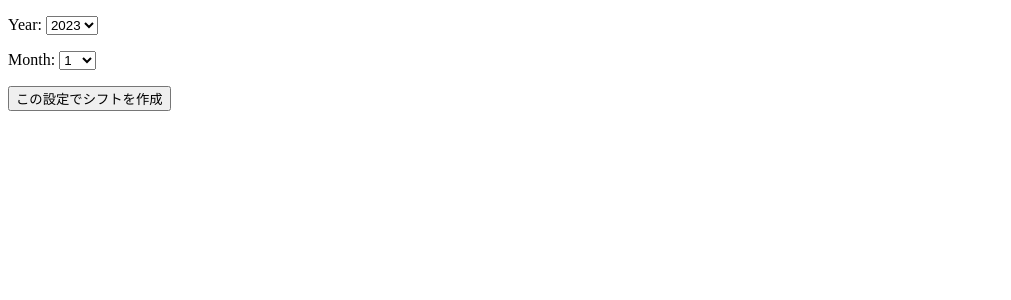
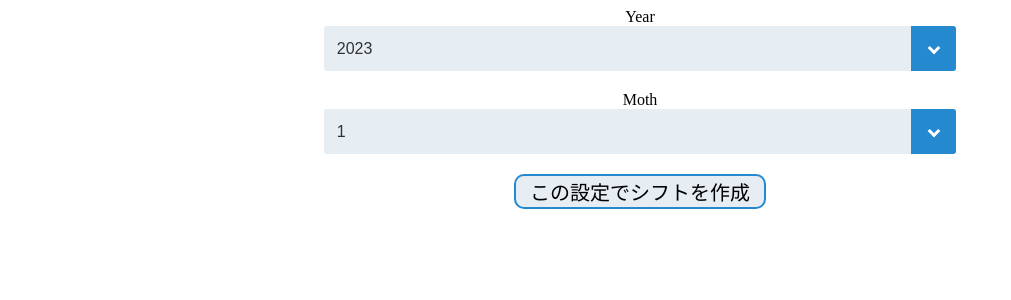
Before and after one commit to Da-Tsuchi/Hack, a Django app: page /shift_manage/ in a window 1280 px wide. Shown: the top 300 px of the page, without its empty margins (0-1011 px from the left). Run offline with Django 4.2, Linux system fonts and the light colour scheme; the visitor is signed in with stand-in values (Sample User, id 1).

Commit message:
UIほぼ完成

```diff
--- a/shift/my_shift_app/forms.py
+++ b/shift/my_shift_app/forms.py
@@ -8,14 +8,18 @@ class MonthYearForm(forms.Form):
     year = forms.ChoiceField(choices=YEARS)
     month = forms.ChoiceField(choices=MONTHS)
 
-class TeacherForm(forms.ModelForm):
-    class Meta:
-        model = Teacher
-        fields = ['teacher_number', 'name']  # フォームにteacher_numberフィールドを追加
-
 class TeacherNameChoiceField(forms.ModelChoiceField):
     def label_from_instance(self, obj):
         return obj.name
+
+class TeacherForm(forms.ModelForm):
+    teacher_name = TeacherNameChoiceField(queryset=Teacher.objects.all(), to_field_name="teacher_number")
+
+    class Meta:
+        model = Teacher
+        fields = ['teacher_number', 'name', 'teacher_name']  # フォームにteacher_numberフィールドを追加
+
+
 
 class StudentForm(forms.ModelForm):
     teacher = TeacherNameChoiceField(queryset=Teacher.objects.all(), to_field_name="teacher_number")
--- /dev/null
+++ b/shift/my_shift_app/static/my_shift_app/shift_manage_style.css
@@ -0,0 +1,118 @@
+body{
+    text-align: center;
+}
+
+.year{
+    margin:0 auto;
+    margin-bottom: 20px;
+    width: 50%;
+}
+
+.year label{
+    position: relative;
+    width: 50%;
+}
+
+.year label  ::before {
+    position: absolute;
+    content: '';
+    pointer-events: none;
+    display: inline-block;
+    right: 0;
+    width: 2.8em;
+    height: 2.8em;
+    border-radius: 0 3px 3px 0;
+    background-color: #2589d0;
+}
+.year label ::after {
+    position: absolute;
+    content: '';
+    pointer-events: none;
+    position: absolute;
+    top: 50%;
+    right: 1.4em;
+    transform: translate(50%, -50%) rotate(45deg);
+    width: 6px;
+    height: 6px;
+    border-bottom: 3px solid #fff;
+    border-right: 3px solid #fff;
+}
+.year select {
+    width: 100%;
+    font-size: 20px;
+    appearance: none;
+    min-width: 230px;
+    height: 2.8em;
+    padding: .4em 3.6em .4em .8em;
+    border: none;
+    border-radius: 3px;
+    background-color: #e6edf3;
+    color: #333;
+    font-size: 1em;
+    cursor: pointer;
+}
+.year select:focus {
+    outline: 2px solid #2589d0;
+}
+
+.month{
+    margin:0 auto;
+    margin-bottom: 20px;
+    width: 50%;
+}
+
+.month label{
+    position: relative;
+    margin-bottom: 20px;
+    width: 50%;
+}
+
+.month label  ::before {
+    position: absolute;
+    content: '';
+    pointer-events: none;
+    display: inline-block;
+    right: 0;
+    width: 2.8em;
+    height: 2.8em;
+    border-radius: 0 3px 3px 0;
+    background-color: #2589d0;
+}
+.month label ::after {
+    position: absolute;
+    content: '';
+    pointer-events: none;
+    position: absolute;
+    top: 50%;
+    right: 1.4em;
+    transform: translate(50%, -50%) rotate(45deg);
+    width: 6px;
+    height: 6px;
+    border-bottom: 3px solid #fff;
+    border-right: 3px solid #fff;
+}
+.month select {
+    width: 100%;
+    font-size: 20px;
+    appearance: none;
+    min-width: 230px;
+    height: 2.8em;
+    padding: .4em 3.6em .4em .8em;
+    border: none;
+    border-radius: 3px;
+    background-color: #e6edf3;
+    color: #333;
+    font-size: 1em;
+    cursor: pointer;
+}
+.month select:focus {
+    outline: 2px solid #2589d0;
+}
+
+.btn-submit{
+    font-size: 20px;
+    width: 20%;
+    background-color:#e6edf3;
+    border-radius: 10px;
+    border: 2px solid #2589d0;
+}
--- a/shift/my_shift_app/static/my_shift_app/student_style.css
+++ b/shift/my_shift_app/static/my_shift_app/student_style.css
@@ -85,10 +85,9 @@ body{
 
 .btn-submit{
     font-size: 20px;
-    width: 20%;
+    width: 10%;
     background-color:#e6edf3;
     border-radius: 10px;
-    border: 2px solid #2589d0;
 }
 
 table{
--- a/shift/my_shift_app/templates/my_shift_app/shift_manage.html
+++ b/shift/my_shift_app/templates/my_shift_app/shift_manage.html
@@ -1,11 +1,35 @@
-{% extends "my_shift_app/base_generic.html" %}
+<!DOCTYPE html>
+<html>
+<head>
+    <meta charset="utf-8">
+    <title>シフト作成</title>
+    {% load static %}
+    <link rel="stylesheet" href="{% static 'my_shift_app/shift_manage_style.css' %}">
 
-{% block content %}
-<form method="post">
-    {% csrf_token %}
-    {{ form.as_p }}
-    <button type="submit">この設定でシフトを作成</button>
-</form>
+</head>
 
+<body>
+    <form method="post" target="_blank">
+        {% csrf_token %}
+        <div class="year">
+            Year<br>
+            <label for="{{ form.year.id_for_label }}">
+                <div>
+                    {{ form.year }}
+                </div>
+            </label>
+        </div>
 
-{% endblock %}
+        <div class="month">
+            Moth<br>
+            <label for="{{ form.month.id_for_label }}">
+                <div>
+                    {{ form.month }}
+                </div>
+            </label>
+        </div>
+
+        <button type="submit" class = "btn-submit">この設定でシフトを作成</button>
+    </form>
+</body>
+</html>
```
Also changed, not shown: shift/my_shift_app/static/my_shift_app/table_style.css (+62 -0 lines), shift/my_shift_app/templates/my_shift_app/table.html (+13 -6 lines), shift/my_shift_app/templates/my_shift_app/manage.html (line endings or trailing spaces).
